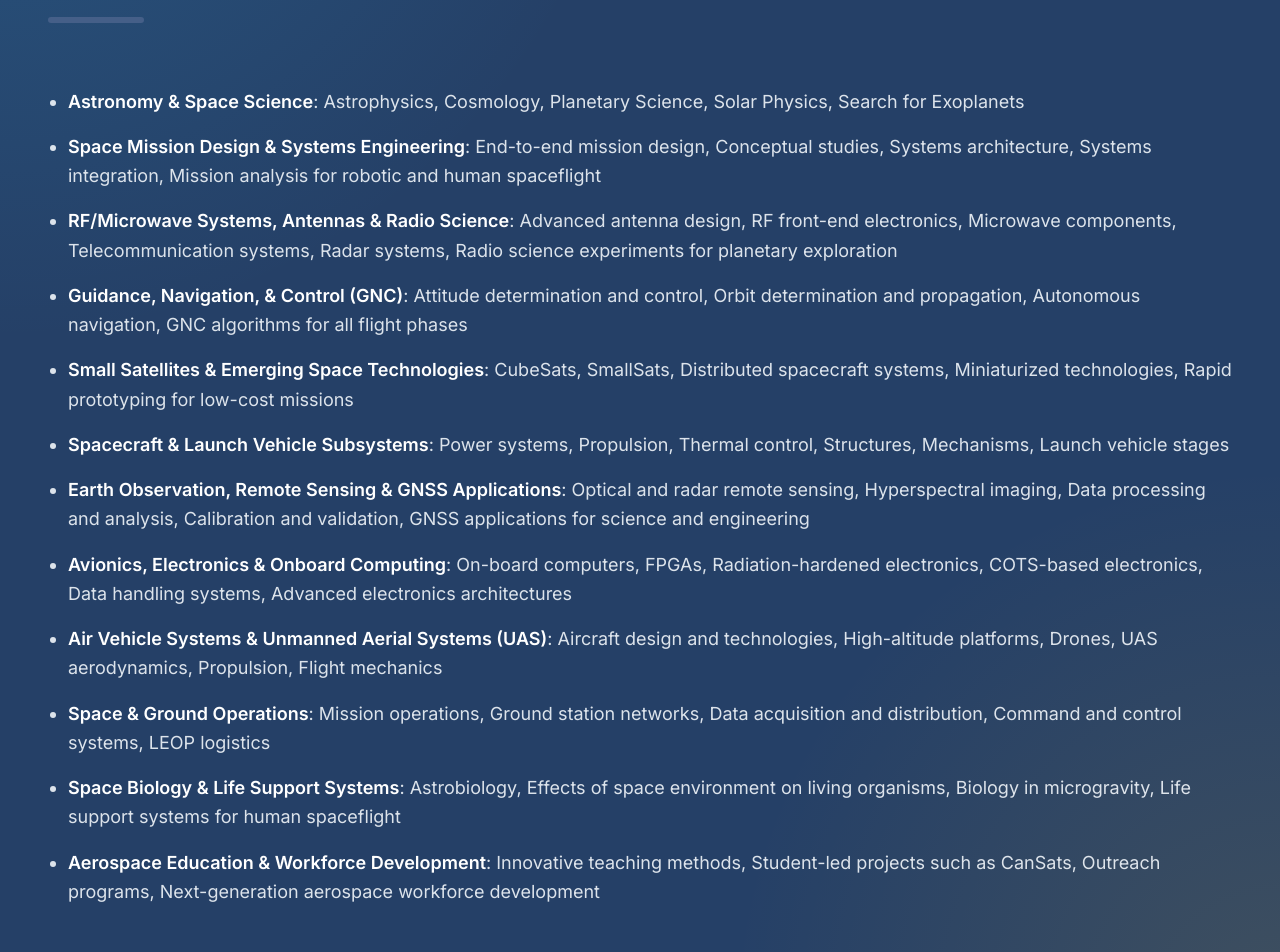
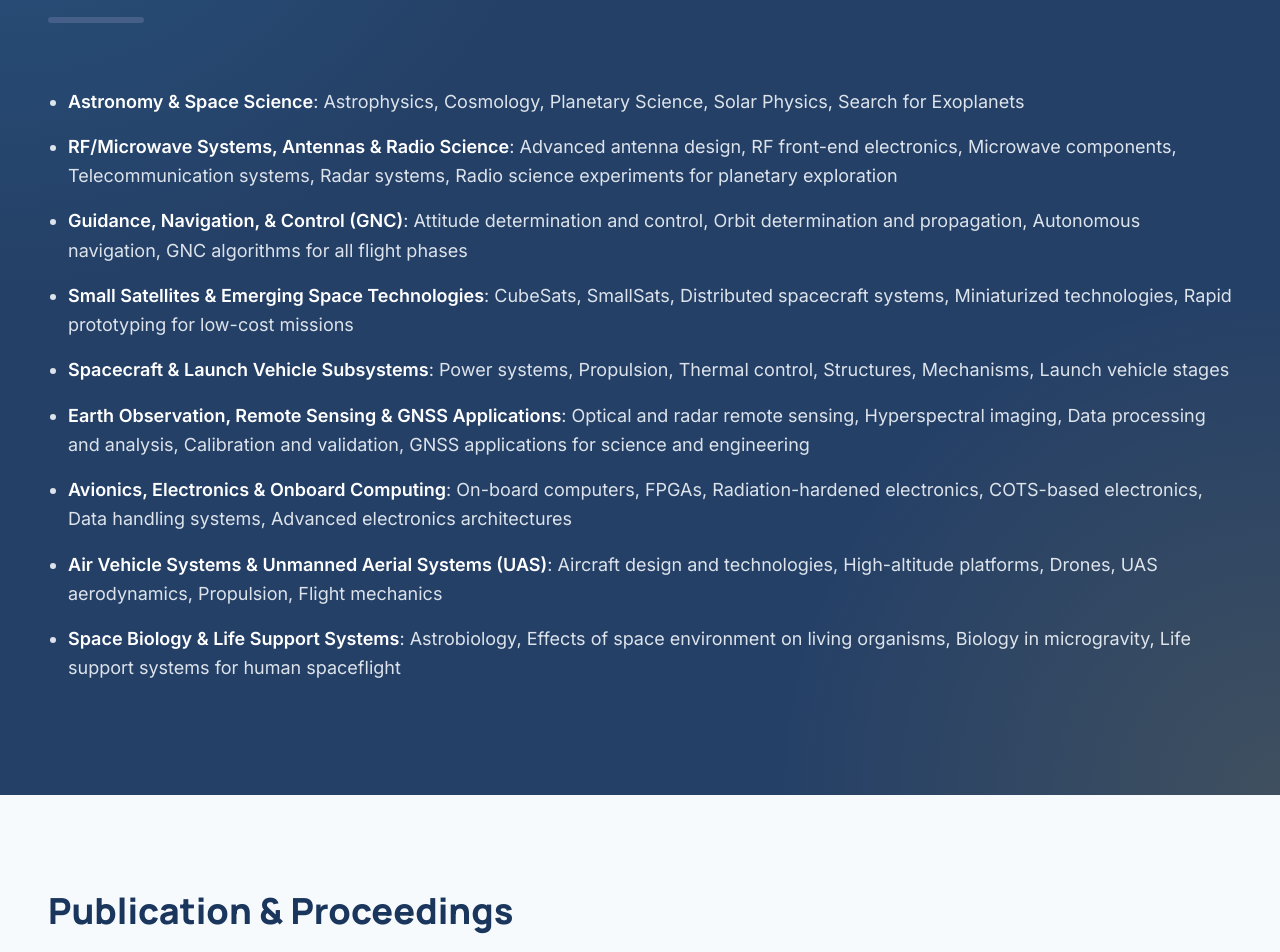
Before and after one commit to ascomlab/apase-web, a Next.js app: page / in a window 1280 px wide. Shown: the part 2780-3732 px from the top of the page. Built offline with nearby package versions, Linux system fonts and the light colour scheme.

Commit message:
Update page.tsx

```diff
--- a/app/page.tsx
+++ b/app/page.tsx
@@ -76,17 +76,6 @@ const technicalTracks = [
       "Planetary Science",
       "Solar Physics",
       "Search for Exoplanets",
-    ],
-  },
-  {
-    id: "mission-design-systems-engineering",
-    title: "Space Mission Design & Systems Engineering",
-    covers: [
-      "End-to-end mission design",
-      "Conceptual studies",
-      "Systems architecture",
-      "Systems integration",
-      "Mission analysis for robotic and human spaceflight",
     ],
   },
   {
@@ -170,17 +159,6 @@ const technicalTracks = [
     ],
   },
   {
-    id: "space-ground-operations",
-    title: "Space & Ground Operations",
-    covers: [
-      "Mission operations",
-      "Ground station networks",
-      "Data acquisition and distribution",
-      "Command and control systems",
-      "LEOP logistics",
-    ],
-  },
-  {
     id: "space-biology-life-support",
     title: "Space Biology & Life Support Systems",
     covers: [
@@ -188,16 +166,6 @@ const technicalTracks = [
       "Effects of space environment on living organisms",
       "Biology in microgravity",
       "Life support systems for human spaceflight",
-    ],
-  },
-  {
-    id: "aerospace-education-workforce-development",
-    title: "Aerospace Education & Workforce Development",
-    covers: [
-      "Innovative teaching methods",
-      "Student-led projects such as CanSats",
-      "Outreach programs",
-      "Next-generation aerospace workforce development",
     ],
   },
 ];
```
